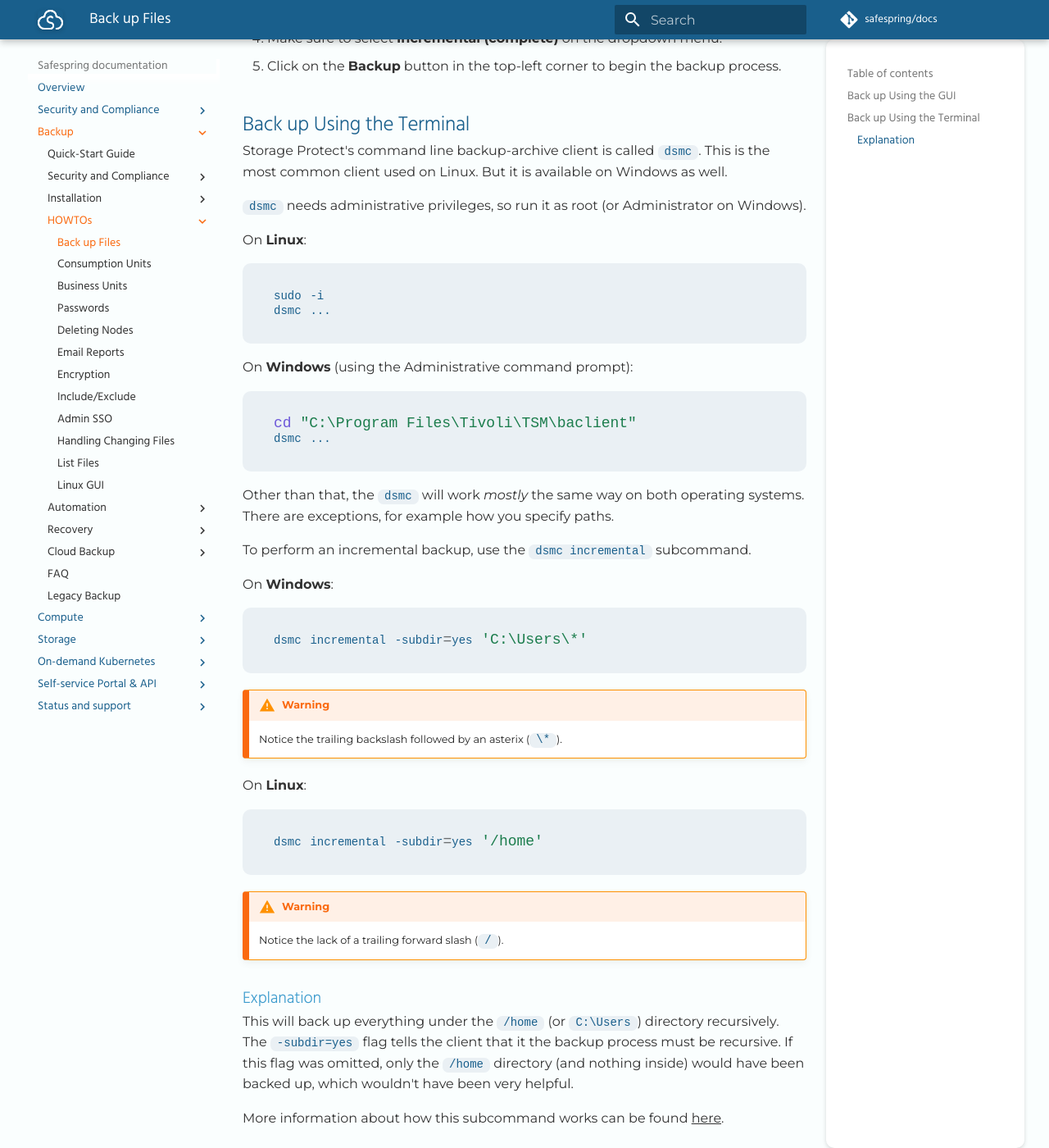
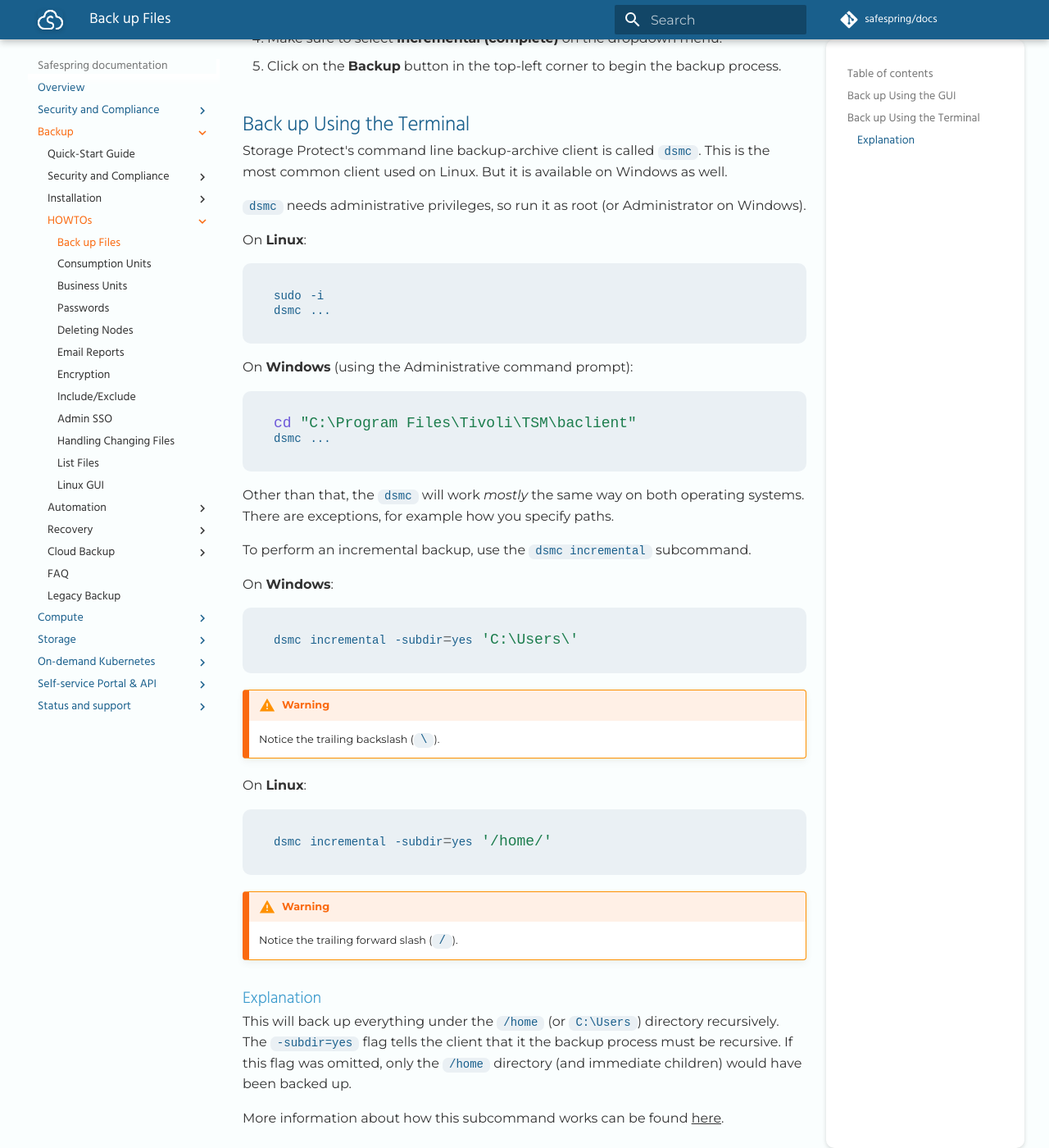
Before and after one commit to safespring/docs, an MkDocs documentation site: the page built from content/backup/howto/back-up-files.md, in a window 1280 px wide and 1400 px high, scrolled down 730 px. Shown: the whole window at 82% size. Built offline with MkDocs 1.6.1 and Material for MkDocs 9.7.7, drawn with Linux system fonts in a browser that asks for light colours; some web fonts are replaced; a script that is not in the unit is left out; comment, search, counter and statistics services are not loaded.

````diff
--- a/content/backup/howto/back-up-files.md
+++ b/content/backup/howto/back-up-files.md
@@ -59,20 +59,19 @@ To perform an incremental backup, use the `dsmc incremental` subcommand.
 
 On **Windows**:
 ```shell
-dsmc incremental -subdir=yes 'C:\Users\*'
+dsmc incremental -subdir=yes 'C:\Users\'
 ```
 
 !!! warning
-    Notice the trailing backslash followed by an asterix (`\*`).
+    Notice the trailing backslash (`\`).
 
 On **Linux**:
 ```shell
-dsmc incremental -subdir=yes '/home'
+dsmc incremental -subdir=yes '/home/'
 ```
 
 !!! warning
-    Notice the lack of a trailing forward slash (`/`).
-
+    Notice the trailing forward slash (`/`).
 
 ### Explanation
 This will back up everything under the `/home` (or `C:\Users`)
@@ -80,7 +79,6 @@ directory recursively.
 The `-subdir=yes` flag tells the client that it the backup process must be
 recursive.
 If this flag was omitted, only the `/home` directory
-(and nothing inside) would have been backed up,
-which wouldn't have been very helpful.
+(and immediate children) would have been backed up.
 
 More information about how this subcommand works can be found <a href="https://www.ibm.com/docs/en/storage-protect/8.2.1?topic=commands-incremental" target="_blank">here</a>.
````
